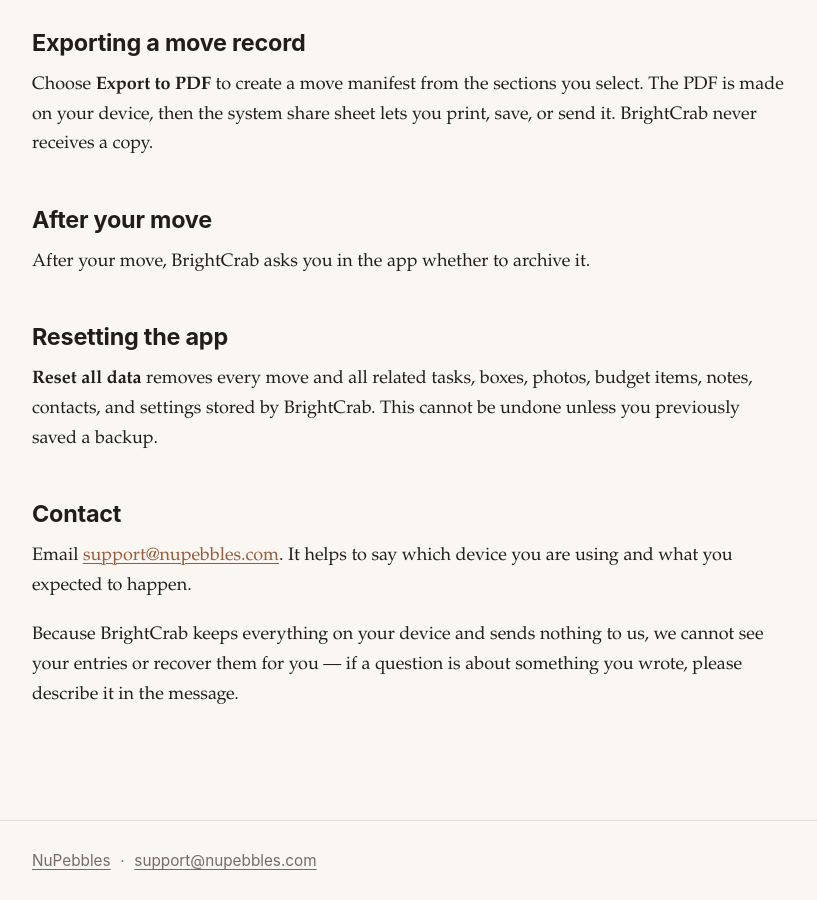
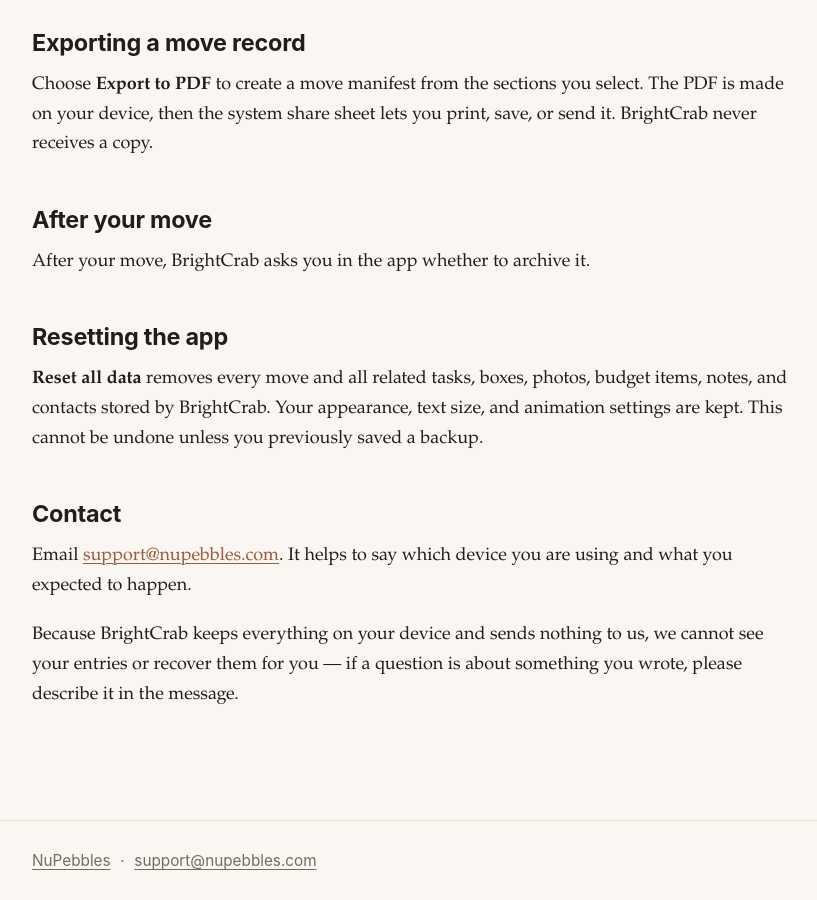
Before and after one commit to beccapearl/nupebbles, a Jekyll site: the page built from apps/brightcrab/support.md, in a window 1280 px wide and 900 px high, scrolled down 1298 px. Shown: the whole window, without its empty margins (230-1047 px from the left). Built offline with Jekyll 4.4.1, drawn with Linux system fonts in a browser that asks for light colours.

Commit message:
BrightCrab support: Reset all data keeps display settings
Co-Authored-By: Claude Opus 5.5 <noreply@anthropic.com>

```diff
--- a/apps/brightcrab/support.md
+++ b/apps/brightcrab/support.md
@@ -34,4 +34,4 @@ After your move, BrightCrab asks you in the app whether to archive it.
 
 ## Resetting the app
 
-**Reset all data** removes every move and all related tasks, boxes, photos, budget items, notes, contacts, and settings stored by BrightCrab. This cannot be undone unless you previously saved a backup.
+**Reset all data** removes every move and all related tasks, boxes, photos, budget items, notes, and contacts stored by BrightCrab. Your appearance, text size, and animation settings are kept. This cannot be undone unless you previously saved a backup.
```
